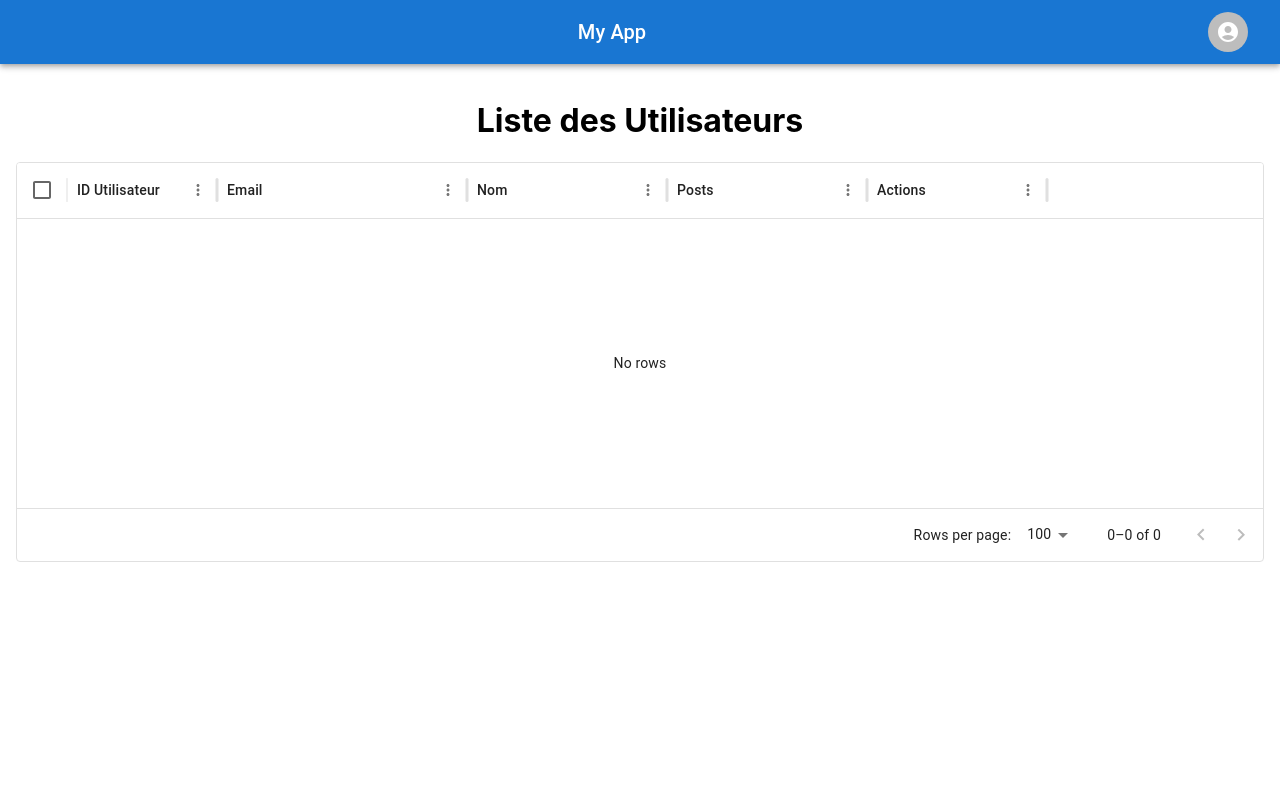
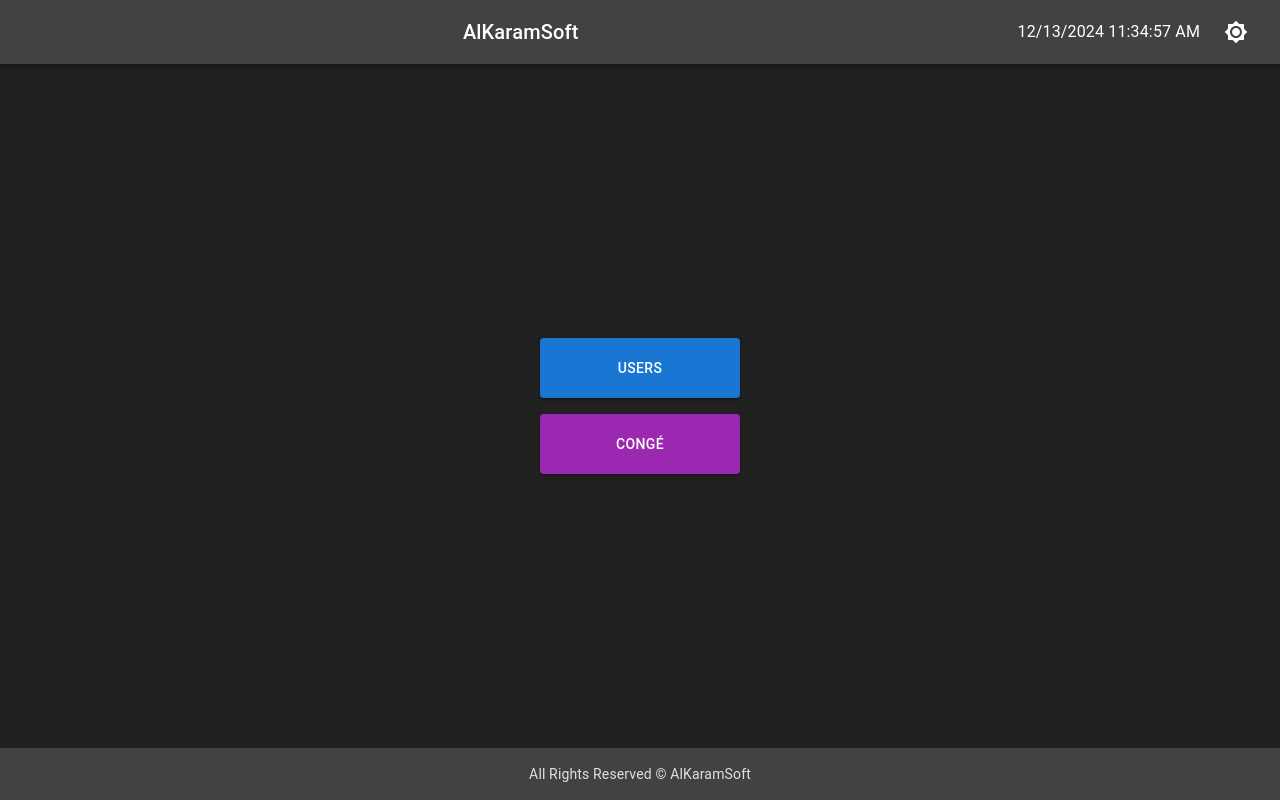
Before and after one commit to Karambenkraiem/gesconper, a React (Create React App) app: page / in a window 1280 px wide. Built offline with nearby package versions, Linux system fonts and the light colour scheme; no server answers.

Commit message:
users conge pages

```diff
--- a/package.json
+++ b/package.json
@@ -23,7 +23,7 @@
     "web-vitals": "^4.2.4"
   },
   "scripts": {
-    "start": "set PORT=3003 && react-scripts start",
+    "start": "set PORT=3003 && react-scripts start --watch",
     "build": "react-scripts build",
     "test": "react-scripts test",
     "eject": "react-scripts eject"
--- a/src/components/UserDataGridComponent.jsx
+++ b/src/components/UserDataGridComponent.jsx
@@ -60,7 +60,6 @@ const UserDataGridComponent = () => {
           columns={columns}
           pageSize={5}
           rowsPerPageOptions={[5]}
-          checkboxSelection
           getRowId={(row) => row.userId} // Alternative pour définir l'id unique si pas modifié dans les données
         />
       )}
--- a/src/constants/ip.js
+++ b/src/constants/ip.js
@@ -1 +1 @@
-export const ip='http://localhost:3002'
+export const ip='http://localhost:3002';
--- /dev/null
+++ b/src/pages/AllCongePage.jsx
@@ -0,0 +1,63 @@
+import React, { useEffect, useState } from "react";
+import axios from "axios";
+import { DataGrid } from "@mui/x-data-grid";
+import { CircularProgress, Container, Typography } from "@mui/material";
+import TopBar from "../components/TopBar";
+
+const AllCongePage = () => {
+  const [congeData, setCongeData] = useState([]);
+  const [loading, setLoading] = useState(true);
+
+  useEffect(() => {
+    axios
+      .get("http://localhost:3002/conges")
+      .then((response) => {
+        console.log(response.data); // Log response data for debugging
+        const dataWithId = response.data.map((conge, index) => ({
+          ...conge,
+          id: conge.id || index, // Ensure each row has a unique id
+          userName: conge.User ? conge.User.name : "", // Map user name directly
+        }));
+        setCongeData(dataWithId);
+        setLoading(false);
+      })
+      .catch((error) => {
+        console.error("There was an error fetching the congé data!", error);
+        setLoading(false);
+      });
+  }, []);
+
+  const columns = [
+    { field: "userName", headerName: "User Name", width: 200 }, // Display user name directly
+    // { field: 'id', headerName: 'ID', width: 100 },
+    { field: "nbreJour", headerName: "Number of Days", width: 150 },
+    { field: "dateDebut", headerName: "Start Date", width: 200 },
+    { field: "etatConge", headerName: "Status", width: 150 },
+    { field: "dateCreated", headerName: "Date Created", width: 200 },
+    { field: "adressConge", headerName: "Address", width: 200 },
+  ];
+
+  return (
+    <>
+      <TopBar />
+      <div style={{ padding: "16px" }}>
+        <div style={{ height: 400, width: "100%" }}>
+          <h1>Tous les congé</h1>
+
+          {loading ? (
+            <CircularProgress />
+          ) : (
+            <DataGrid
+              rows={congeData}
+              columns={columns}
+              pageSize={5}
+              loading={loading}
+            />
+          )}
+        </div>
+      </div>
+    </>
+  );
+};
+
+export default AllCongePage;
--- a/src/pages/CongePage.jsx
+++ b/src/pages/CongePage.jsx
@@ -10,35 +10,25 @@ const CongePage = () => {
   const [loading, setLoading] = useState(true);
   const [openModal, setOpenModal] = useState(false);
   const [newConge, setNewConge] = useState({
-
-        dateDebut: "2024-12-15",
-        dateFin: "2024-12-20",
-        reason: "Vacation",
-        adressConge: "123 Holiday Lane",
-        etatConge: "Pending", // Include this explicitly if required
+    dateDebut: "2024-12-15",
+    nbreJour: 1,
+    adressConge: "123 Holiday Lane",
 
   });
 
   // Function to fetch the user's congés
   useEffect(() => {
-    axios.get(`http://localhost:3002/user/${userId}/conges`)
-      .then(response => {
+    axios
+      .get(`http://localhost:3002/user/${userId}/conges`)
+      .then((response) => {
         setConges(response.data);
         setLoading(false);
       })
-      .catch(error => {
+      .catch((error) => {
         console.error('Error fetching congés:', error);
         setLoading(false);
       });
   }, [userId]);
-
-  // Function to calculate the number of days between two dates
-  const calculateDays = (startDate, endDate) => {
-    const start = new Date(startDate);
-    const end = new Date(endDate);
-    const diffTime = end - start;
-    return diffTime / (1000 * 3600 * 24);  // Convert milliseconds to days
-  };
 
   // Function to handle opening the modal
   const handleOpenModal = () => {
@@ -52,15 +42,15 @@ const CongePage = () => {
 
   // Function to handle submitting the new congé
   const handleSubmitConge = () => {
-    const nbreJour = calculateDays(newConge.dateDebut, newConge.dateFin);
-    const congeData = { ...newConge, nbreJour, userUserId: userId };  // Include userId
+    const congeData = { ...newConge, userUserId: parseInt(userId, 10) }; // Include userId
 
-    axios.post(`http://localhost:3002/user/${userId}/conges`, congeData)
-      .then(response => {
+    axios
+      .post(`http://localhost:3002/conges`, congeData)
+      .then((response) => {
         setConges([...conges, response.data]); // Add the new conge to the list
         handleCloseModal();
       })
-      .catch(error => {
+      .catch((error) => {
         console.error('Error submitting conge:', error);
       });
   };
@@ -70,7 +60,6 @@ const CongePage = () => {
     { field: 'id', headerName: 'ID', width: 150 },
     { field: 'dateCreated', headerName: 'Date Création', width: 200 },
     { field: 'dateDebut', headerName: 'Date Début', width: 200 },
-    { field: 'dateFin', headerName: 'Date Fin', width: 200 },
     { field: 'nbreJour', headerName: 'Nombre de Jours', width: 200 },
     { field: 'adressConge', headerName: 'Adresse Congé', width: 250 },
     {
@@ -82,7 +71,7 @@ const CongePage = () => {
         let color;
         if (etat === 'Accepté') color = 'green';
         if (etat === 'Refusé') color = 'red';
-        if (etat === 'En attente') color = 'yellow';
+        if (etat === 'En Attente') color = 'yellow';
 
         return <div style={{ color }}>{etat}</div>;
       },
@@ -113,49 +102,47 @@ const CongePage = () => {
             aria-labelledby="modal-title"
             aria-describedby="modal-description"
           >
-            <Box sx={{
-              position: 'absolute', top: '50%', left: '50%', transform: 'translate(-50%, -50%)',
-              width: 400, bgcolor: 'background.paper', boxShadow: 24, p: 4
-            }}>
+            <Box
+              sx={{
+                position: 'absolute',
+                top: '50%',
+                left: '50%',
+                transform: 'translate(-50%, -50%)',
+                width: 400,
+                bgcolor: 'background.paper',
+                boxShadow: 24,
+                p: 4,
+              }}
+            >
               <h2 id="modal-title">Demande de Congé</h2>
               <TextField
                 label="Date de début"
                 type="date"
                 fullWidth
                 value={newConge.dateDebut}
-                onChange={(e) => setNewConge({ ...newConge, dateDebut: e.target.value })}
+                onChange={(e) =>
+                  setNewConge({ ...newConge, dateDebut: e.target.value })
+                }
                 InputLabelProps={{ shrink: true }}
                 margin="normal"
               />
-              {/* <TextField
-                label="Date de fin"
-                type="date"
-                fullWidth
-                value={newConge.dateFin}
-                onChange={(e) => setNewConge({ ...newConge, dateFin: e.target.value })}
-                InputLabelProps={{ shrink: true }}
-                margin="normal"
-              /> */}
               <TextField
                 label="Nombre de Jours"
                 type="number"
                 fullWidth
                 value={newConge.nbreJour}
-                onChange={(e) => setNewConge({ ...newConge, nbreJour: e.target.value })}
-                margin="normal"
-              />
-              <TextField
-                label="Raison"
-                fullWidth
-                value={newConge.reason}
-                onChange={(e) => setNewConge({ ...newConge, reason: e.target.value })}
+                onChange={(e) =>
+                  setNewConge({ ...newConge, nbreJour: parseInt(e.target.value, 10) || 0 })
+                }
                 margin="normal"
               />
               <TextField
                 label="Adresse Congé"
                 fullWidth
                 value={newConge.adressConge}
-                onChange={(e) => setNewConge({ ...newConge, adressConge: e.target.value })}
+                onChange={(e) =>
+                  setNewConge({ ...newConge, adressConge: e.target.value })
+                }
                 margin="normal"
               />
               <Button variant="contained" color="primary" onClick={handleSubmitConge}>
--- /dev/null
+++ b/src/pages/HomePage.jsx
@@ -0,0 +1,98 @@
+import React, { useState, useEffect } from 'react';
+import { AppBar, Toolbar, Typography, IconButton, Button, Box, Switch, Paper } from '@mui/material';
+import { Brightness4, Brightness7 } from '@mui/icons-material';
+import { useNavigate } from 'react-router-dom';
+
+const HomePage = () => {
+  const [darkMode, setDarkMode] = useState(true);
+  const [currentTime, setCurrentTime] = useState(new Date());
+  const navigate = useNavigate();
+
+  // Update the time every second
+  useEffect(() => {
+    const timer = setInterval(() => {
+      setCurrentTime(new Date());
+    }, 1000);
+
+    return () => clearInterval(timer); // Cleanup on component unmount
+  }, []);
+
+  // Toggle dark mode
+  const toggleDarkMode = () => {
+    setDarkMode((prevMode) => !prevMode);
+  };
+
+  return (
+    <Paper
+      style={{
+        height: '100vh',
+        display: 'flex',
+        flexDirection: 'column',
+        justifyContent: 'space-between',
+      }}
+      elevation={0}
+      square
+      sx={{
+        backgroundColor: darkMode ? 'grey.900' : 'grey.100',
+        color: darkMode ? 'grey.300' : 'grey.900',
+      }}
+    >
+      {/* Navigation Bar */}
+      <AppBar position="static" sx={{ bgcolor: darkMode ? 'grey.800' : 'primary.main' }}>
+        <Toolbar>
+          <Typography variant="h6" sx={{ flexGrow: 1 }}>
+            AlKaramSoft
+          </Typography>
+          <Typography variant="body1" sx={{ mr: 2 }}>
+            {currentTime.toLocaleDateString()} {currentTime.toLocaleTimeString()}
+          </Typography>
+          <IconButton onClick={toggleDarkMode} color="inherit">
+            {darkMode ? <Brightness7 /> : <Brightness4 />}
+          </IconButton>
+        </Toolbar>
+      </AppBar>
+
+      {/* Main Content */}
+      <Box
+        sx={{
+          flexGrow: 1,
+          display: 'flex',
+          justifyContent: 'center',
+          alignItems: 'center',
+          flexDirection: 'column',
+          gap: 2,
+        }}
+      >
+        <Button
+          variant="contained"
+          color="primary"
+          onClick={() => navigate('/userPage')}
+          sx={{ width: '200px', height: '60px' }}
+        >
+          Users
+        </Button>
+        <Button
+          variant="contained"
+          color="secondary"
+          onClick={() => navigate('/allconge')}
+          sx={{ width: '200px', height: '60px' }}
+        >
+          Congé
+        </Button>
+      </Box>
+
+      {/* Footer */}
+      <Box
+        sx={{
+          textAlign: 'center',
+          p: 2,
+          bgcolor: darkMode ? 'grey.800' : 'grey.200',
+        }}
+      >
+        <Typography variant="body2">All Rights Reserved © AlKaramSoft</Typography>
+      </Box>
+    </Paper>
+  );
+};
+
+export default HomePage;
--- a/src/pages/Home.jsx
+++ b/src/pages/UserPage.jsx
@@ -2,7 +2,7 @@ import React from 'react';
 import TopBar from '../components/TopBar';
 import UserDataGridComponent from '../components/UserDataGridComponent';
 
-const Home = () => {
+const UserPage = () => {
   return (
     <>
       <TopBar />
@@ -13,4 +13,4 @@ const Home = () => {
   );
 };
 
-export default Home;
+export default UserPage;
--- a/src/router/Router.jsx
+++ b/src/router/Router.jsx
@@ -1,23 +1,27 @@
 import React from 'react';
 import { BrowserRouter as Router, Routes, Route } from 'react-router-dom';
-import Home from '../pages/Home';
+import Home from '../pages/UserPage';
 import About from '../pages/About';
 import NotFound from '../pages/NotFound';
 import Profile from '../pages/Profile';
 import MesConges from '../pages/MesConges';
 import AuthentificationPage from '../pages/AuthentificationPage';
 import CongePage from '../pages/CongePage';
+import AllCongePage from '../pages/AllCongePage';
+import HomePage from '../pages/HomePage';
+import UserPage from '../pages/UserPage';
 
 const AppRouter = () => {
   return (
     <Router>
       <Routes>
 
-        <Route path="/" element={<Home />} />
+        <Route path="/" element={<HomePage />} />
+        <Route path="/userPage" element={<UserPage />} />
         <Route path="/auth" element={<AuthentificationPage />} />
         <Route path="/about" element={<About />} />
         <Route path="/profile" element={<Profile />} />
-        <Route path="/mesconges" element={<MesConges />} />
+        <Route path="/allconge" element={<AllCongePage />} />
         <Route path="/conges/:userId" element={<CongePage />} />
         <Route path="*" element={<NotFound />} /> {/* Page 404 */}
 
```
